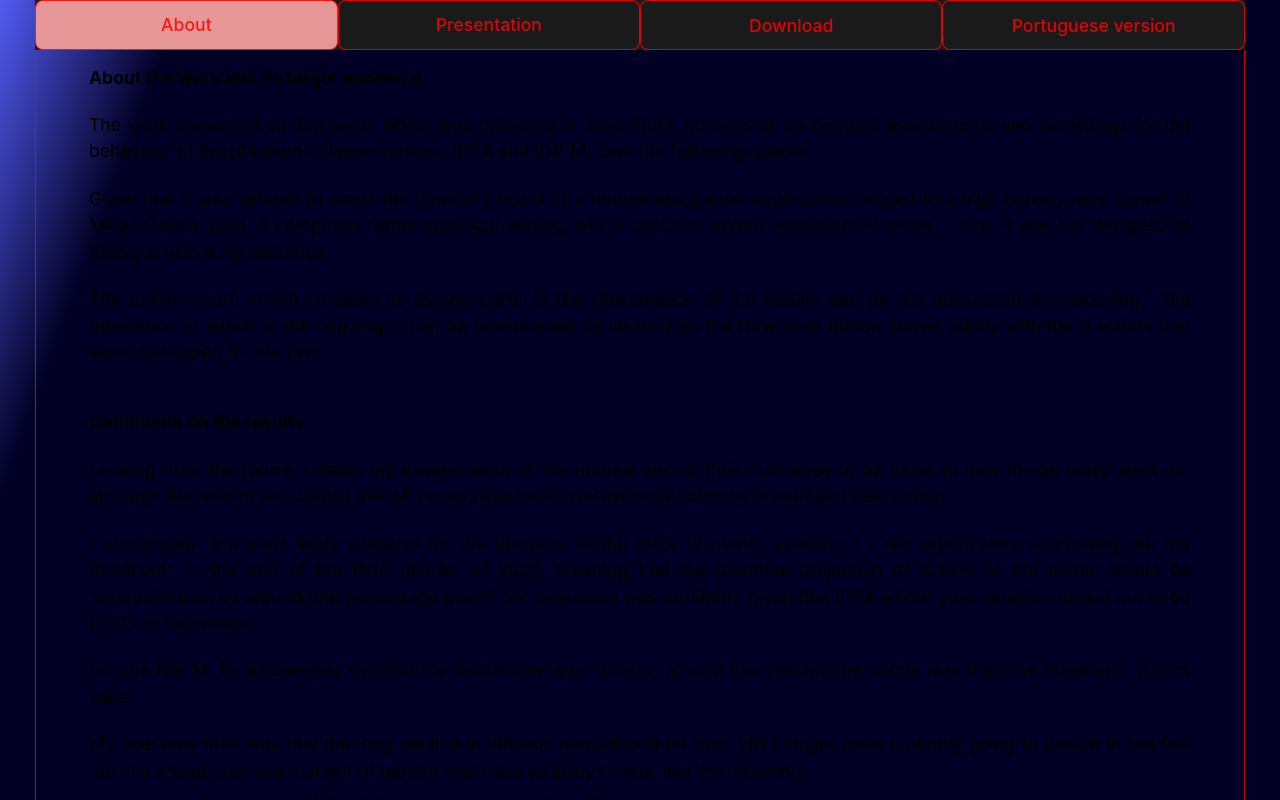
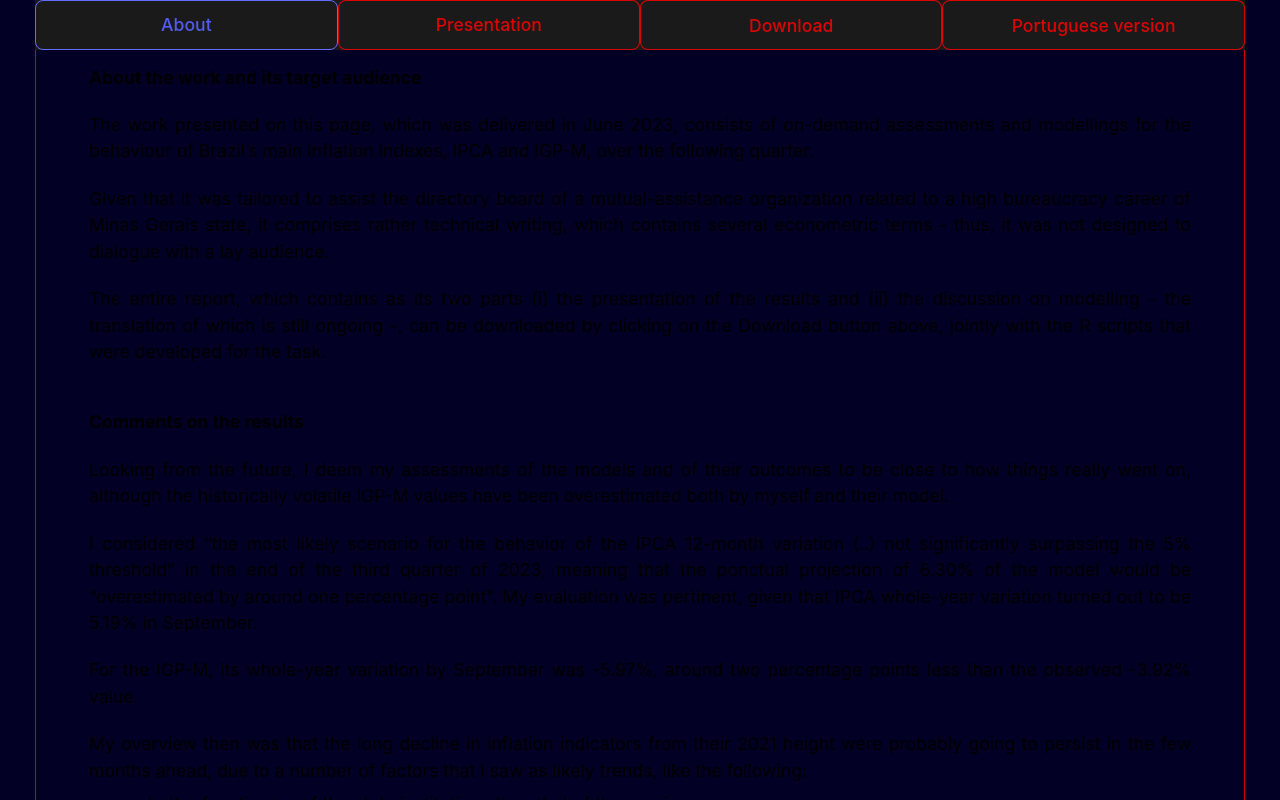
Before and after one commit to tomazlanza/inflation-predictions, a React (Vite) app: page / in a window 1280 px wide. Shown: the top 800 px of the page. Built offline with nearby package versions, Linux system fonts and the light colour scheme.

Commit message:
changing presentation content; modifying css layout

```diff
--- a/src/App.css
+++ b/src/App.css
@@ -2,6 +2,7 @@
 :root {
   --main-bg-color: rgba(255, 255, 0, 0.364);
   --buttons-bg-color: #1a1a1a;
+  --bg-color: rgba(2,0,36,1);
   --main-details-color: rgba(255, 0, 0, 0.852);
   --normal-font-color: rgba(255, 255, 255, 0.87);
   --button-hover: #535bf2;
@@ -15,7 +16,8 @@
   font-weight: 400;
   font-size: 1.1em;
 
-  background: linear-gradient(110deg, var(--button-hover) 0%,  rgba(2,0,36,1) 10% 92%, var(--button-hover) 100%);
+  /* background: linear-gradient(110deg, var(--button-hover) 0%,  rgba(2,0,36,1) 10% 92%, var(--button-hover) 100%); */
+  background: var(--bg-color);
 
   color-scheme: light dark;
 
@@ -50,7 +52,7 @@
 
 main{
   margin-top: 0.8rem;
-  border: 0.01rem solid var(--main-details-color);
+  border:0.1rem solid var(--main-details-color);
   padding: 0 2rem;
   /* animation-duration: 2s;
   animation-name: fadein; */
@@ -97,7 +99,8 @@
 }
 
 a.active {
-  background: rgb(230, 150, 150);
+  color: var(--button-hover);
+  border-color: #646cff;
 }
 
 h1 {
```
